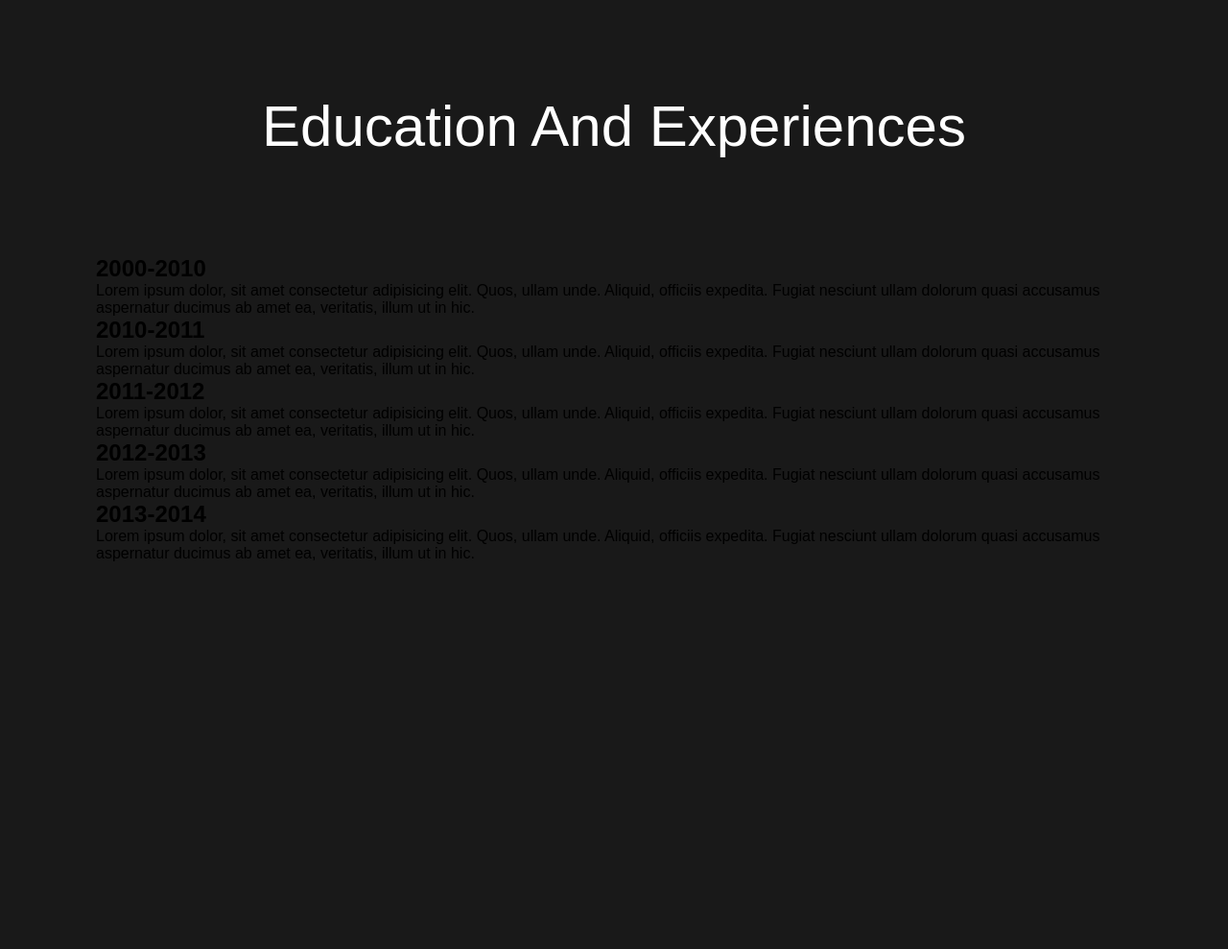
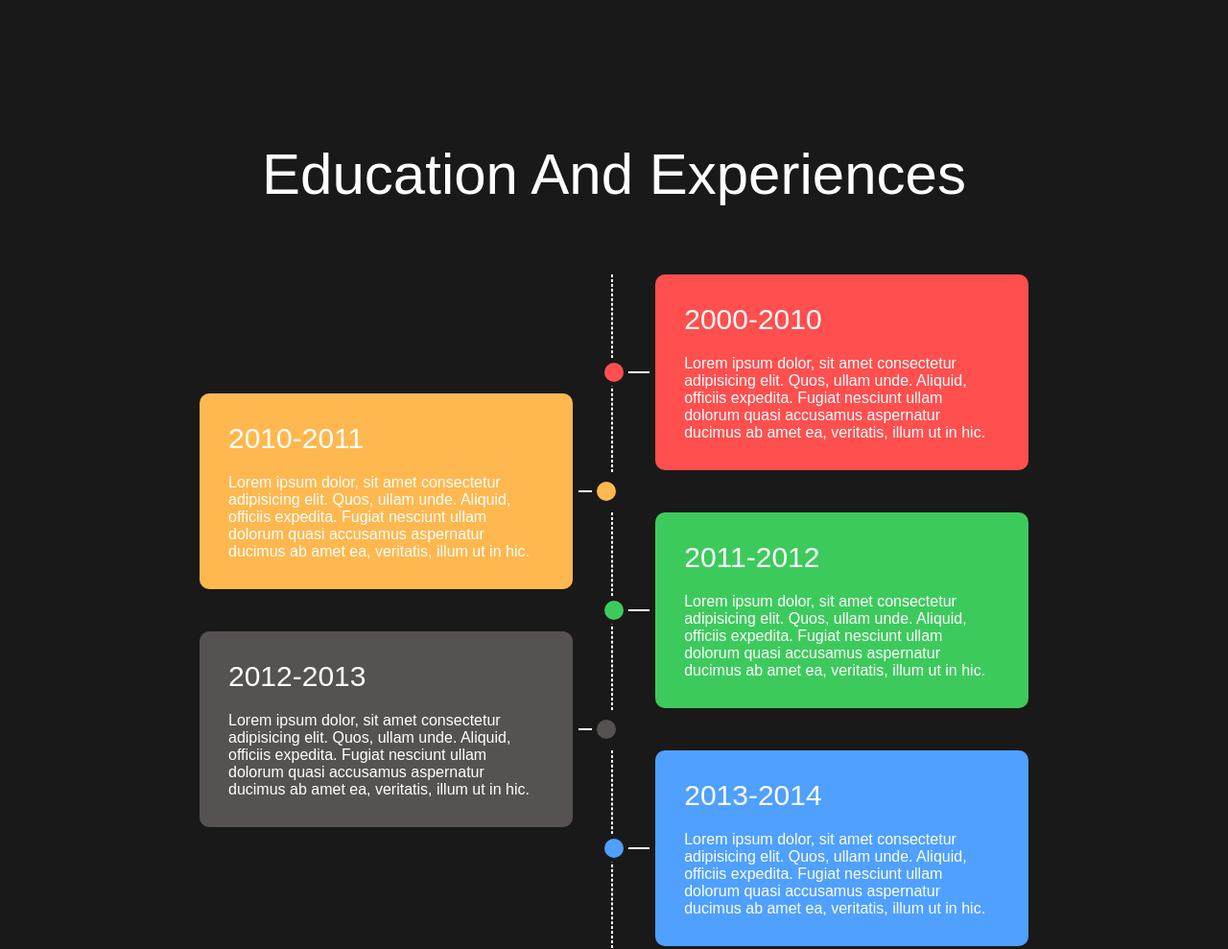
Before and after one commit to kanchana66/portfolio., a plain HTML site: page index.html in a window 1280 px wide. Shown: the part 1718-2707 px from the top of the page at 96% size. Before the commit the page ends 2304 px from the top, so only its background shows below. Drawn offline with Linux system fonts and the light colour scheme.

Commit message:
Finished About Section

```diff
--- a/style.css
+++ b/style.css
@@ -325,3 +325,116 @@ body{
     border-color: #4fdfff;
     color: #4fdfff;
 }
+
+/*time line*/
+
+.timeline{
+    display: block;
+    width: 80%;
+    margin: 150px auto;
+}
+
+.timeline .heading{
+    margin-bottom: 150px;
+}
+
+.card{
+    width: 45%;
+    padding: 30px;
+    border-radius: 10px;
+    color: #fff;
+    display: block;
+    margin: -80px 0;
+    position: relative;
+    background: #f00;
+}
+
+.card:nth-child(even){
+    margin-left: auto;
+}
+
+.card:nth-child(even):before{
+    content: '';
+    position: absolute;
+    left: -15%;
+    top: 50%;
+    transform: translateY(-50%);
+    width: 20px;
+    height: 20px;
+    border: 5px solid #191919;
+    border-radius: 50%;
+}
+
+.card:nth-child(even):after{
+    content: '';
+    position: absolute;
+    left: -8.5%;
+    top: 50%;
+    transform: translateY(-50%);
+    width: 7%;
+    height: 2px;
+    background: #fff;
+    z-index: -1;
+}
+
+.card:nth-child(odd):before{
+    content: '';
+    position: absolute;
+    right: -13%;
+    top: 50%;
+    transform: translateY(-50%);
+    width: 20px;
+    height: 20px;
+    border: 5px solid #191919;
+    border-radius: 50%;
+}
+
+.card:nth-child(odd):after{
+    content: '';
+    position: absolute;
+    right: -8.5%;
+    top: 50%;
+    transform: translateY(-50%);
+    width: 7%;
+    height: 2px;
+    background: #fff;
+    z-index: -1;
+}
+/*card color*/
+.card:nth-child(2), .card:nth-child(2):before{
+    background: #ff4f4f;
+}
+
+.card:nth-child(3), .card:nth-child(3):before{
+    background: #ffb84f;
+}
+
+.card:nth-child(4), .card:nth-child(4):before{
+    background: #3dca5c;
+}
+
+.card:nth-child(5), .card:nth-child(5):before{
+    background: #565252;
+}
+
+.card:nth-child(6), .card:nth-child(6):before{
+    background: #4fa0ff;
+}
+
+/*line in middle*/
+.card:nth-child(even) .card-body:before{
+    content: '';
+    position: absolute;
+    left: -12%;
+    top: 0;
+    width: 0px;
+    height: 100%;
+    border: 1px dashed #fff;
+    z-index: -1;
+}
+
+.card-title{
+    font-size: 30px;
+    font-weight: 300;
+    margin-bottom: 20px;
+}
```
